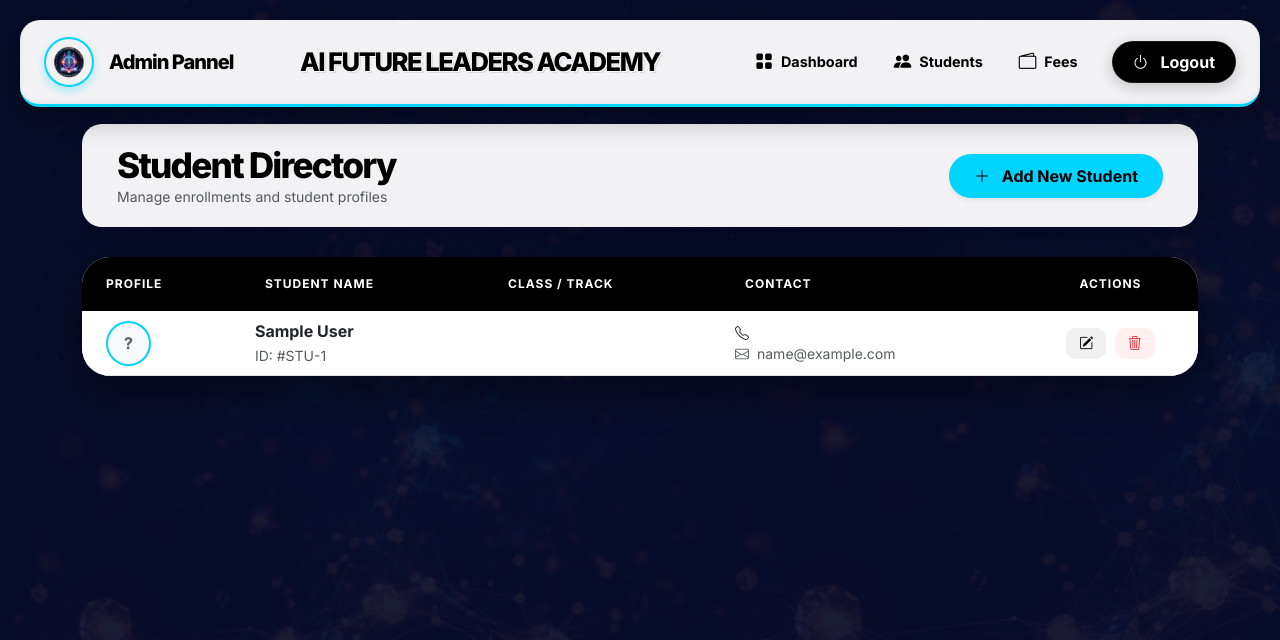
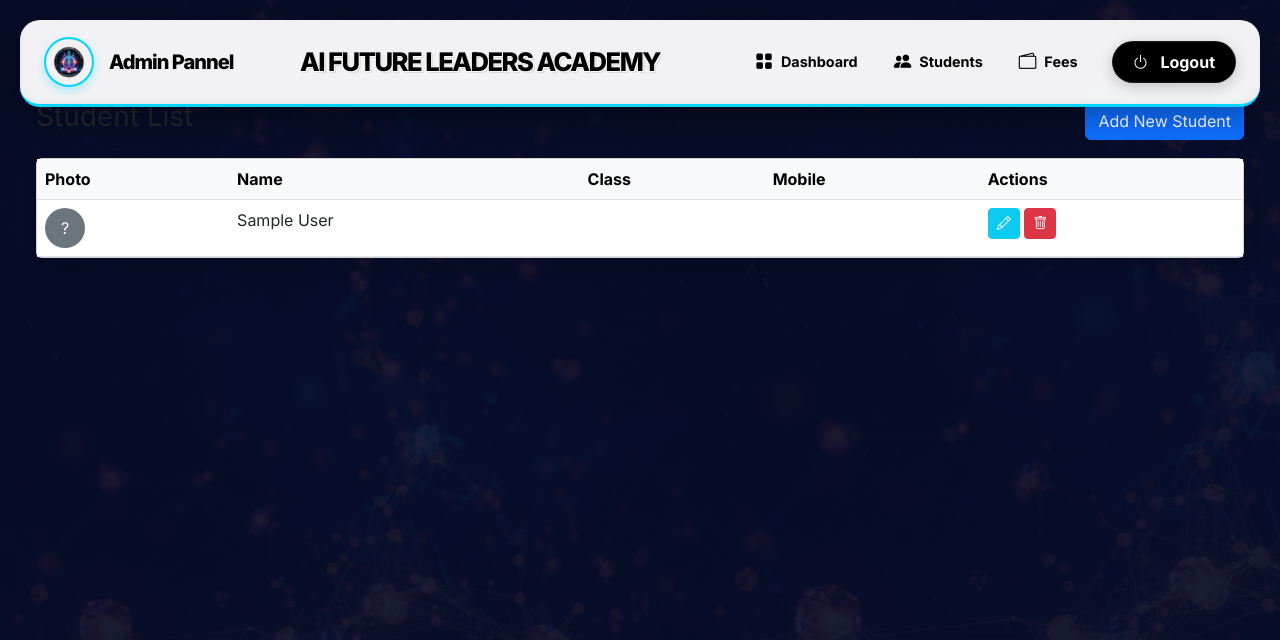
Before and after one commit to jawad50633-tech/student_system, a PHP site: page /admin/students.php in a window 1280 px wide. Shown: the top 640 px of the page. Run offline with PHP 8.4, Linux system fonts and the light colour scheme; the visitor is signed in with stand-in values (Sample User, id 1); data comes from the database, SQL or seed files in the repository.

Commit message:
Revert "Update students.php"
This reverts commit 0b12dd6a8189e260941fb065ce2df8e09ea07a38.

```diff
--- a/admin/students.php
+++ b/admin/students.php
@@ -33,13 +33,15 @@ if ($_SERVER['REQUEST_METHOD'] == 'POST') {
     }
 
     if (isset($_POST['id']) && !empty($_POST['id'])) {
+        // Update
         $stmt = $pdo->prepare("UPDATE students SET name=?, father_name=?, age=?, institute=?, qualification=?, email=?, mobile=?, photo=?, class_id=? WHERE id=?");
         $stmt->execute([$name, $father_name, $age, $institute, $qualification, $email, $mobile, $photo, $class_id, $_POST['id']]);
-        $message = "Student profile updated successfully!";
+        $message = "Student updated successfully!";
     } else {
+        // Add
         $stmt = $pdo->prepare("INSERT INTO students (name, father_name, age, institute, qualification, email, mobile, photo, class_id) VALUES (?, ?, ?, ?, ?, ?, ?, ?, ?)");
         $stmt->execute([$name, $father_name, $age, $institute, $qualification, $email, $mobile, $photo, $class_id]);
-        $message = "New student enrolled successfully!";
+        $message = "Student added successfully!";
     }
     $action = 'list';
 }
@@ -47,149 +49,50 @@ if ($_SERVER['REQUEST_METHOD'] == 'POST') {
 include '../includes/header.php';
 ?>
 
-<style>
-    /* Consistent Stylish Elements */
-    .stylish-header-bar {
-        background: rgba(255, 255, 255, 0.95);
-        backdrop-filter: blur(10px);
-        border-radius: 20px;
-        padding: 20px 35px;
-        margin-bottom: 30px;
-        display: flex;
-        justify-content: space-between;
-        align-items: center;
-        box-shadow: 0 10px 30px rgba(0,0,0,0.2);
-    }
-
-    .black-title {
-        color: #000;
-        font-weight: 800;
-        font-size: 2.2rem;
-        letter-spacing: -1.8px;
-        margin: 0;
-    }
-
-    .main-card {
-        background: #fff;
-        border-radius: 28px;
-        overflow: hidden;
-        box-shadow: 0 15px 40px rgba(0,0,0,0.4);
-        border: none;
-    }
-
-    /* Table Styling */
-    .table thead th {
-        background: #000;
-        color: #fff;
-        padding: 18px;
-        border: none;
-        font-size: 0.75rem;
-        text-transform: uppercase;
-        letter-spacing: 1px;
-    }
-
-    .student-avatar {
-        width: 45px;
-        height: 45px;
-        object-fit: cover;
-        border: 2px solid #00d4ff;
-        padding: 2px;
-    }
-
-    /* Buttons */
-    .btn-add-new {
-        background: #00d4ff;
-        color: #000;
-        font-weight: 700;
-        border-radius: 50px;
-        padding: 10px 25px;
-        border: none;
-        transition: 0.3s;
-    }
-    .btn-add-new:hover { background: #000; color: #fff; transform: translateY(-2px); }
-
-    .btn-action-edit { background: #f0f0f0; color: #000; border-radius: 10px; transition: 0.2s; }
-    .btn-action-edit:hover { background: #00d4ff; color: #000; }
-
-    .btn-action-delete { background: #fff1f0; color: #f5222d; border-radius: 10px; transition: 0.2s; }
-    .btn-action-delete:hover { background: #f5222d; color: #fff; }
-
-    /* Form Styling */
-    .form-label { font-weight: 700; font-size: 0.85rem; color: #444; text-transform: uppercase; margin-bottom: 8px; }
-    .form-control, .form-select {
-        border-radius: 12px;
-        padding: 12px;
-        border: 1px solid #e0e0e0;
-        background: #fcfcfc;
-    }
-    .form-control:focus { box-shadow: 0 0 0 3px rgba(0, 212, 255, 0.2); border-color: #00d4ff; }
-</style>
-
-<div class="container py-4">
+<div class="container-fluid">
     <?php if ($message): ?>
-        <div class="alert alert-success border-0 shadow-sm rounded-4 mb-4">
-            <i class="bi bi-check-circle-fill me-2"></i> <?php echo $message; ?>
-        </div>
+        <div class="alert alert-success"><?php echo $message; ?></div>
     <?php endif; ?>
 
     <?php if ($action == 'list'): ?>
-        <div class="stylish-header-bar">
-            <div>
-                <h2 class="black-title">Student Directory</h2>
-                <p class="text-muted small mb-0">Manage enrollments and student profiles</p>
+        <div class="d-flex justify-content-between align-items-center mb-3">
+            <h3>Student List</h3>
+            <a href="students.php?action=add" class="btn btn-primary">Add New Student</a>
         </div>
-            <a href="students.php?action=add" class="btn btn-add-new shadow-sm">
-                <i class="bi bi-plus-lg me-2"></i> Add New Student
-            </a>
-        </div>
-
-        <div class="main-card">
-            <div class="table-responsive">
-                <table class="table table-hover align-middle mb-0">
-                    <thead>
+        <div class="card shadow">
+            <div class="card-body p-0">
+                <table class="table table-hover mb-0">
+                    <thead class="table-light">
                         <tr>
-                            <th class="ps-4">Profile</th>
-                            <th>Student Name</th>
-                            <th>Class / Track</th>
-                            <th>Contact</th>
-                            <th class="text-center">Actions</th>
+                            <th>Photo</th>
+                            <th>Name</th>
+                            <th>Class</th>
+                            <th>Mobile</th>
+                            <th>Actions</th>
                         </tr>
                     </thead>
-                    <tbody style="color: #000;">
+                    <tbody>
                         <?php
                         $students = $pdo->query("SELECT s.*, c.class_name FROM students s LEFT JOIN classes c ON s.class_id = c.id ORDER BY s.id DESC")->fetchAll();
                         foreach ($students as $s):
                         ?>
                         <tr>
-                            <td class="ps-4">
+                            <td>
                                 <?php if ($s['photo']): ?>
-                                    <img src="../uploads/<?php echo $s['photo']; ?>" class="rounded-circle student-avatar">
+                                    <img src="../uploads/<?php echo $s['photo']; ?>" width="40" height="40" class="rounded-circle">
                                 <?php else: ?>
-                                    <div class="bg-light rounded-circle student-avatar d-flex align-items-center justify-content-center text-muted fw-bold">?</div>
+                                    <div class="bg-secondary rounded-circle text-white d-flex align-items-center justify-content-center" style="width:40px; height:40px;">?</div>
                                 <?php endif; ?>
                             </td>
+                            <td><?php echo htmlspecialchars($s['name']); ?></td>
+                            <td><?php echo htmlspecialchars($s['class_name']); ?></td>
+                            <td><?php echo htmlspecialchars($s['mobile']); ?></td>
                             <td>
-                                <div class="fw-bold"><?php echo htmlspecialchars($s['name']); ?></div>
-                                <small class="text-muted">ID: #STU-<?php echo $s['id']; ?></small>
-                            </td>
-                            <td><span class="badge bg-light text-dark border px-3"><?php echo htmlspecialchars($s['class_name']); ?></span></td>
-                            <td>
-                                <div class="small"><i class="bi bi-telephone me-1"></i> <?php echo htmlspecialchars($s['mobile']); ?></div>
-                                <div class="small text-muted"><i class="bi bi-envelope me-1"></i> <?php echo htmlspecialchars($s['email']); ?></div>
-                            </td>
-                            <td class="text-center">
-                                <a href="students.php?action=edit&id=<?php echo $s['id']; ?>" class="btn btn-sm btn-action-edit me-1" title="Edit Profile">
-                                    <i class="bi bi-pencil-square p-1"></i>
-                                </a>
-                                <a href="students.php?action=delete&id=<?php echo $s['id']; ?>" class="btn btn-sm btn-action-delete" onclick="return confirm('Delete this student permanently?')" title="Remove">
-                                    <i class="bi bi-trash3 p-1"></i>
-                                </a>
+                                <a href="students.php?action=edit&id=<?php echo $s['id']; ?>" class="btn btn-sm btn-info text-white"><i class="bi bi-pencil"></i></a>
+                                <a href="students.php?action=delete&id=<?php echo $s['id']; ?>" class="btn btn-sm btn-danger" onclick="return confirm('Are you sure?')"><i class="bi bi-trash"></i></a>
                             </td>
                         </tr>
                         <?php endforeach; ?>
-                        <?php if (empty($students)): ?>
-                            <tr><td colspan="5" class="text-center py-5 text-muted">No students enrolled yet.</td></tr>
-                        <?php endif; ?>
                     </tbody>
                 </table>
             </div>
@@ -204,63 +107,58 @@ include '../includes/header.php';
         }
         $classes = $pdo->query("SELECT * FROM classes")->fetchAll();
     ?>
-        <div class="stylish-header-bar">
-            <h2 class="black-title"><?php echo $action == 'add' ? 'Enroll Student' : 'Edit Profile'; ?></h2>
-            <a href="students.php" class="btn btn-outline-dark rounded-pill px-4">Cancel</a>
-        </div>
-
-        <div class="main-card p-4">
+        <h3><?php echo $action == 'add' ? 'Add New Student' : 'Edit Student'; ?></h3>
+        <div class="card shadow">
+            <div class="card-body">
                 <form method="POST" enctype="multipart/form-data">
                     <input type="hidden" name="id" value="<?php echo $s['id']; ?>">
                     <input type="hidden" name="existing_photo" value="<?php echo $s['photo']; ?>">
-
-                <div class="row g-4">
-                    <div class="col-md-6">
-                        <label class="form-label">Full Name</label>
-                        <input type="text" name="name" class="form-control" value="<?php echo htmlspecialchars($s['name']); ?>" required placeholder="e.g. John Doe">
+                    <div class="row">
+                        <div class="col-md-6 mb-3">
+                            <label class="form-label">Student Name</label>
+                            <input type="text" name="name" class="form-control" value="<?php echo htmlspecialchars($s['name']); ?>" required>
                         </div>
-                    <div class="col-md-6">
+                        <div class="col-md-6 mb-3">
                             <label class="form-label">Father's Name</label>
                             <input type="text" name="father_name" class="form-control" value="<?php echo htmlspecialchars($s['father_name']); ?>" required>
                         </div>
-                    <div class="col-md-4">
+                        <div class="col-md-4 mb-3">
                             <label class="form-label">Age</label>
                             <input type="number" name="age" class="form-control" value="<?php echo $s['age']; ?>" required>
                         </div>
-                    <div class="col-md-4">
-                        <label class="form-label">Academic Track / Class</label>
+                        <div class="col-md-4 mb-3">
+                            <label class="form-label">Institute</label>
+                            <input type="text" name="institute" class="form-control" value="<?php echo htmlspecialchars($s['institute']); ?>" required>
+                        </div>
+                        <div class="col-md-4 mb-3">
+                            <label class="form-label">Qualification</label>
+                            <input type="text" name="qualification" class="form-control" value="<?php echo htmlspecialchars($s['qualification']); ?>" required>
+                        </div>
+                        <div class="col-md-6 mb-3">
+                            <label class="form-label">Email</label>
+                            <input type="email" name="email" class="form-control" value="<?php echo htmlspecialchars($s['email']); ?>" required>
+                        </div>
+                        <div class="col-md-6 mb-3">
+                            <label class="form-label">Mobile</label>
+                            <input type="text" name="mobile" class="form-control" value="<?php echo htmlspecialchars($s['mobile']); ?>" required>
+                        </div>
+                        <div class="col-md-6 mb-3">
+                            <label class="form-label">Class</label>
                             <select name="class_id" class="form-select" required>
                                 <?php foreach ($classes as $c): ?>
                                     <option value="<?php echo $c['id']; ?>" <?php echo $s['class_id'] == $c['id'] ? 'selected' : ''; ?>><?php echo $c['class_name']; ?></option>
                                 <?php endforeach; ?>
                             </select>
                         </div>
-                    <div class="col-md-4">
-                        <label class="form-label">Profile Image</label>
+                        <div class="col-md-6 mb-3">
+                            <label class="form-label">Photo</label>
                             <input type="file" name="photo" class="form-control">
                         </div>
-                    <div class="col-md-6">
-                        <label class="form-label">Email Address</label>
-                        <input type="email" name="email" class="form-control" value="<?php echo htmlspecialchars($s['email']); ?>" required>
                     </div>
-                    <div class="col-md-6">
-                        <label class="form-label">Mobile Number</label>
-                        <input type="text" name="mobile" class="form-control" value="<?php echo htmlspecialchars($s['mobile']); ?>" required>
+                    <button type="submit" class="btn btn-primary">Save Student</button>
+                    <a href="students.php" class="btn btn-secondary">Cancel</a>
+                </form>
             </div>
-                    <div class="col-md-6">
-                        <label class="form-label">Current Institute</label>
-                        <input type="text" name="institute" class="form-control" value="<?php echo htmlspecialchars($s['institute']); ?>" required>
-                    </div>
-                    <div class="col-md-6">
-                        <label class="form-label">Qualification</label>
-                        <input type="text" name="qualification" class="form-control" value="<?php echo htmlspecialchars($s['qualification']); ?>" required>
-                    </div>
-                </div>
-
-                <div class="mt-5 border-top pt-4 text-end">
-                    <button type="submit" class="btn btn-add-new px-5">Save Student Profile</button>
-                </div>
-            </form>
         </div>
     <?php endif; ?>
 </div>
```
Lines whose indentation alone changed are shown as unchanged.
